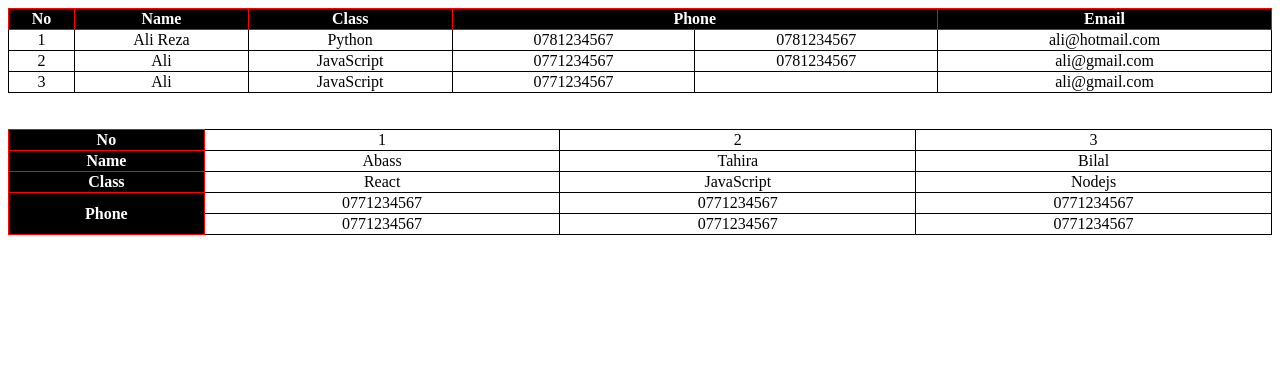
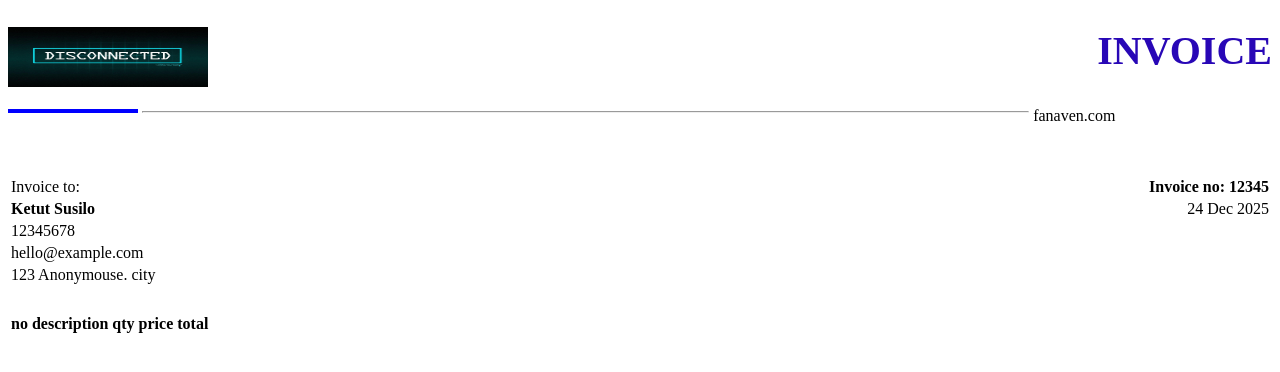
Before and after one commit to abdullah97-pro/Front-End-Projects, a plain HTML site: page HTML Execersize/table.html in a window 1280 px wide. Drawn offline with Linux system fonts and the light colour scheme.

Commit message:
table project 2

```diff
--- a/HTML Execersize/table.html
+++ b/HTML Execersize/table.html
@@ -5,101 +5,76 @@
     <meta name="viewport" content="width=device-width, initial-scale=1.0">
     <title>Document</title>
     <style>
-        table {
+        img {
+            float: left;
+        }
+        h1 {
+            text-align: right;
+            text-transform: uppercase;
+            font-size: 2.5rem;
+            color: rgb(40, 7, 182);
+            font-family: 'Cooper Black';
+        }
+        hr {
+            display: inline-block;
+        }
+
+        #tb1 {
             width: 100%;
-            border: 1px solid black;
-            /* border-spacing: 15px; */
-            border-collapse: collapse;
+            margin-top: 50px;
+            margin-bottom: 25px;
         }
-        th {
-            background-color: black;
-            color: white;
-            border: 1px solid red;
+        #tb1 tr th:last-child {
+            text-align: right;
         }
-        td {
-            border: 1px solid black;
-            text-align: center;
+        #tb1 tr th:first-child {
+            text-align: left;
+        }
+        #tb1 tr td:last-child {
+            text-align: right;
         }
     </style>
 </head>
 <body>
-<!--
-tag table
-tr - table row
-th - table heading
-td - table data
-thead - table header
-tfoot - table footer
-tbody - table body
--->
+    <div>
+        <img src="./image/4.jpg" alt="" width="200px" height="60px">
+        <h1>invoice</h1>
+    </div>
+    <hr style="width: 10%; border:2px solid blue;">
+    <hr style="width: 70%;">
+    <span>fanaven.com</span>
 
-<table>
+    <table id="tb1">
         <tr>
-        <th>No</th>
-        <th>Name</th>
-        <th>Class</th>
-        <th colspan="2">Phone</th>
-        <th>Email</th>
+            <td>Invoice to:</td>
+            <th>Invoice no: 12345</th>
         </tr>
         <tr>
-        <td>1</td>
-        <td>Ali Reza</td>
-        <td>Python</td>
-        <td>0781234567</td>
-        <td>0781234567</td>
-        <td>ali@hotmail.com</td>
+            <th>Ketut Susilo</th>
+            <td>24 Dec 2025</td>
         </tr>
         <tr>
-        <td>2</td>
-        <td>Ali</td>
-        <td>JavaScript</td>
-        <td>0771234567</td>
-        <td>0781234567</td>
-        <td>ali@gmail.com</td>
+            <td>12345678</td>
+            <td></td>
         </tr>
         <tr>
-        <td>3</td>
-        <td>Ali</td>
-        <td>JavaScript</td>
-        <td>0771234567</td>
+            <td>hello@example.com</td>
             <td></td>
-        <td>ali@gmail.com</td>
+        </tr>
+        <tr>
+            <td>123 Anonymouse. city</td>
+            <td></td>
         </tr>
     </table>
 
-<br><br>
-
-<table>
+    <table id="tb2">
         <tr>
-        <th>No</th>
-        <td>1</td>
-        <td>2</td>
-        <td>3</td>
-    </tr>
-    <tr>
-        <th>Name</th>
-        <td>Abass</td>
-        <td>Tahira</td>
-        <td>Bilal</td>
-    </tr>
-    <tr>
-        <th>Class</th>
-        <td>React</td>
-        <td>JavaScript</td>
-        <td>Nodejs</td>
-    </tr>
-    <tr>
-        <th rowspan="2">Phone</th>
-        <td>0771234567</td>
-        <td>0771234567</td>
-        <td>0771234567</td>
-    </tr>
-    <tr>
-        <td>0771234567</td>
-        <td>0771234567</td>
-        <td>0771234567</td>
+            <th>no</th>
+            <th>description</th>
+            <th>qty</th>
+            <th>price</th>
+            <th>total</th>
         </tr>
     </table>
-
 </body>
 </html>
```
Lines whose indentation alone changed are shown as unchanged.
